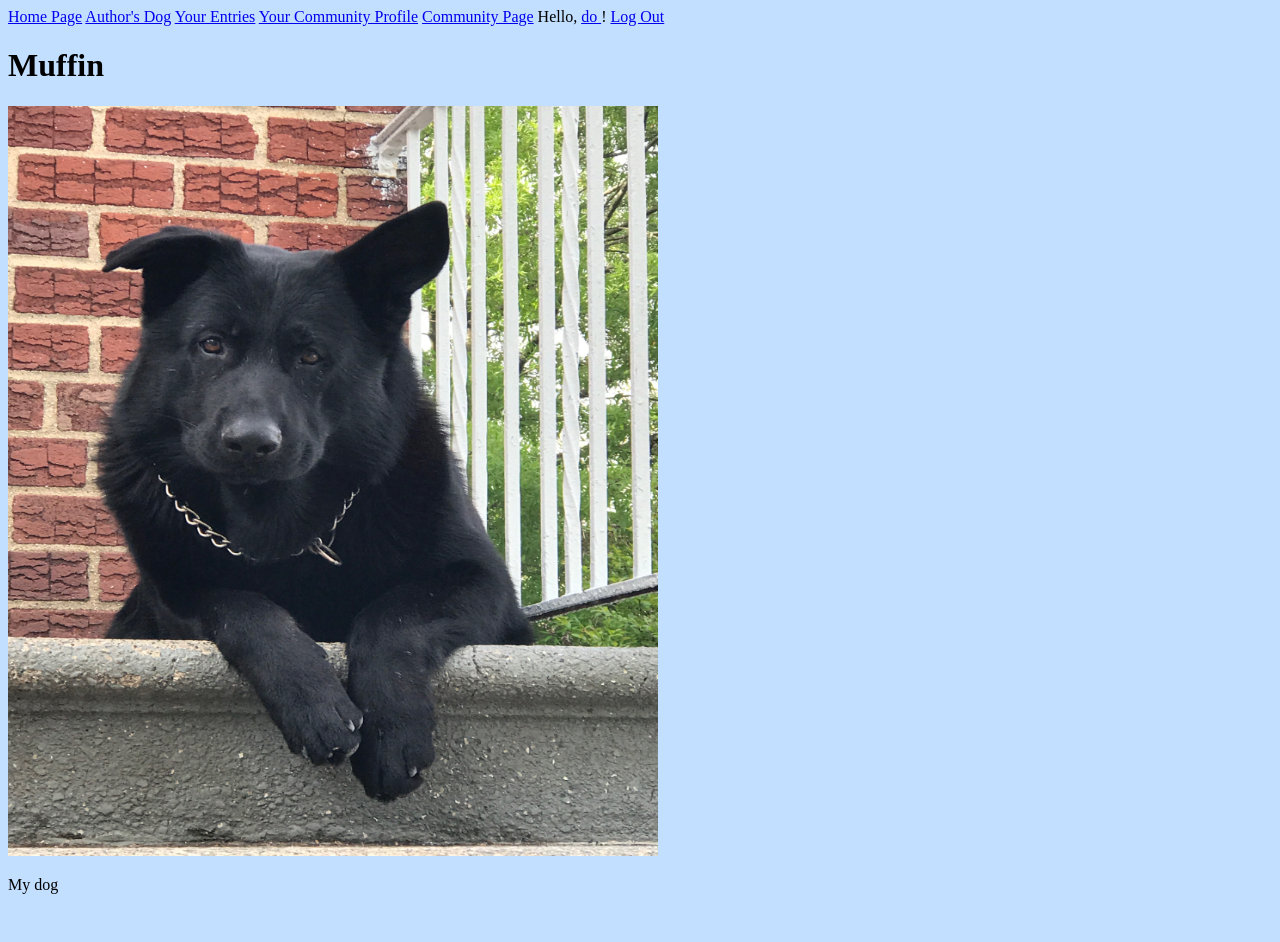
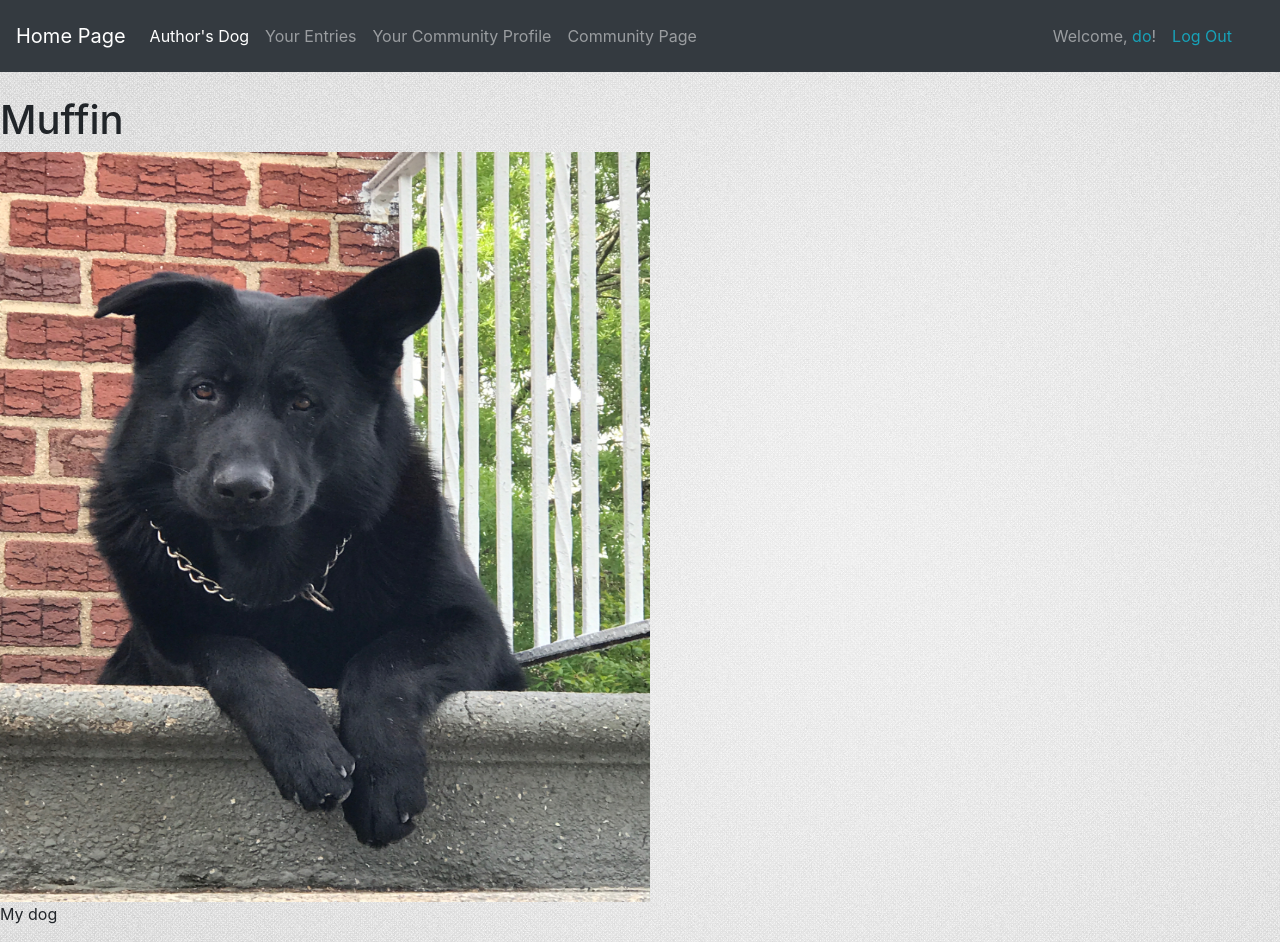
Before and after one commit to JustinDo720/pet_share_project, a Django app: page /authors_dog in a window 1280 px wide. Before the commit the page ends 894 px from the top, so only its background shows below. Run offline with Django 3.2, Linux system fonts and the light colour scheme; a user stored in the database is signed in; some libraries are stand-ins or nearby versions.

Commit message:
Styled the base.html. Changed the background, added a navbar and also made a dropdown when window is resized

```diff
--- a/test_dog/settings.py
+++ b/test_dog/settings.py
@@ -142,4 +142,3 @@ REST_FRAMEWORK = {
 }
 
 LOGIN_REDIRECT_URL = '/'
-LOGIN_URL = 'login'
--- /dev/null
+++ b/test_dog_app/static/test_dog_app/style.css
@@ -0,0 +1,3 @@
+body{
+    background: white url('background_image.jpg');
+}
--- a/test_dog_app/templates/base.html
+++ b/test_dog_app/templates/base.html
@@ -1,23 +1,59 @@
+{% load static %}
+
 <!DOCTYPE html>
 <html lang="en">
 
-<body style="background-color:#C2DFFF;">
-    <a href="{% url 'test_dog_app:index' %}">Home Page</a>
-    <a href="{% url 'test_dog_app:authors_dog' %}">Author's Dog</a>
-    <a href="{% url 'test_dog_app:user_entries' %}">Your Entries</a>
-    <a href="{% url 'test_dog_app:community_profile' %}">Your Community Profile</a>
-    <a href="{% url 'test_dog_app:community_page' %}">Community Page</a>
+<!-- Bootstrap requirements (CDN)-->
+    <link rel="stylesheet" href="https://stackpath.bootstrapcdn.com/bootstrap/4.4.1/css/bootstrap.min.css"
+          integrity="sha384-Vkoo8x4CGsO3+Hhxv8T/Q5PaXtkKtu6ug5TOeNV6gBiFeWPGFN9MuhOf23Q9Ifjh" crossorigin="anonymous">
+    <meta charset="utf-8">
+    <meta name="viewport" content="width=device-width, initial-scale=1, shrink-to-fit=no">
 
+    <script src="https://code.jquery.com/jquery-3.4.1.slim.min.js"
+            integrity="sha384-J6qa4849blE2+poT4WnyKhv5vZF5SrPo0iEjwBvKU7imGFAV0wwj1yYfoRSJoZ+n"
+            crossorigin="anonymous"></script>
+    <script src="https://cdn.jsdelivr.net/npm/popper.js@1.16.0/dist/umd/popper.min.js"
+            integrity="sha384-Q6E9RHvbIyZFJoft+2mJbHaEWldlvI9IOYy5n3zV9zzTtmI3UksdQRVvoxMfooAo"
+            crossorigin="anonymous"></script>
+    <script src="https://stackpath.bootstrapcdn.com/bootstrap/4.4.1/js/bootstrap.min.js"
+            integrity="sha384-wfSDF2E50Y2D1uUdj0O3uMBJnjuUD4Ih7YwaYd1iqfktj0Uod8GCExl3Og8ifwB6"
+            crossorigin="anonymous"></script>
+<head>
+    <title>
+        My site
+    </title>
+</head>
 
+<body> <!--style="background-color:#C2DFFF;" -->
+    <link rel="stylesheet" type="text/css" href="{% static 'test_dog_app/style.css' %}" />
+    <nav class="navbar navbar-expand-lg navbar-dark bg-dark mb-4">
+        <a class= 'navbar-brand' href="{% url 'test_dog_app:index' %}">Home Page</a>
+        <button class="navbar-toggler" type="button" data-toggle="collapse" data-target="#navbarNavAltMarkup"
+                aria-controls="navbarNavAltMarkup" aria-expanded="false" aria-label="Toggle navigation">
+            <span class="navbar-toggler-icon"></span>
+        </button>
+        <div class="collapse navbar-collapse" id="navbarNavAltMarkup">
+            <div class="navbar-nav">
+            <a class= 'nav-item nav-link active' href="{% url 'test_dog_app:authors_dog' %}">
+                Author's Dog <span class="sr-only"></span>
+            </a>
+            <a class= 'nav-item nav-link' href="{% url 'test_dog_app:user_entries' %}">Your Entries</a>
+            <a class= 'nav-item nav-link' href="{% url 'test_dog_app:community_profile' %}">Your Community Profile</a>
+            <a class= 'nav-item nav-link' href="{% url 'test_dog_app:community_page' %}">Community Page</a>
+            </div>
+            <div class="navbar ml-auto">
                 {% if user.is_authenticated %}
-    Hello, <a href="{% url 'users:user_profile' user.id %}"> {{ user }} </a>!
-    <a href="{% url 'users:logout' %}">Log Out</a>
-
+                     <span class="navbar-text">
+                         Welcome, <a class= 'text-info' href="{% url 'users:user_profile' user.id %}"> {{ user }}</a>!
+                    </span>
+                    <a class= 'nav-link text-info' href="{% url 'users:logout' %}">Log Out</a>
                 {% else %}
-    <a href="{% url 'users:login' %}">Log In</a>
-    <a href="{% url 'users:register' %}">Register</a>
-
+                    <a class= 'nav-link text-info' href="{% url 'users:login' %}">Log In</a>
+                    <a class= 'nav-link text-info' href="{% url 'users:register' %}">Register</a>
                 {% endif %}
+            </div>
+        </div>
+    </nav>
 
     {% if messages %}
         {% for message in messages %}
@@ -26,9 +62,7 @@
             </div>
         {% endfor %}
     {% endif %}
-
     {% block content %}
     {% endblock content %}
-
 </body>
 </html>
--- a/test_dog_app/views.py
+++ b/test_dog_app/views.py
@@ -195,6 +195,7 @@ def share_dog(request, dog_id):
     return render(request, 'share_dog.html',content)
 
 
+@login_required
 def community_profile(request):
     dog_name = DogName.objects.filter(owner=request.user.id, share=True).order_by('-shared_date')
     entries = Entry.objects.filter(share=True).order_by('-shared_date')
--- a/users/urls.py
+++ b/users/urls.py
@@ -5,7 +5,7 @@ from . import views
 app_name = 'users'
 
 urlpatterns = [
-    path('', include('django.contrib.auth.urls')), # This adds all that urls that deal with login and out
+    path('accounts/', include('django.contrib.auth.urls')), # This adds all that urls that deal with login and out
     path('register/', views.register, name='register'),
     path('user_profile/<int:user_id>/', views.user_profile, name='user_profile'),
     path('edit_user_profile/<int:user_id>/', views.edit_user_profile, name='edit_user_profile'),
```
Also changed, not shown: db.sqlite3, test_dog_app/static/test_dog_app/background_image.jpg (added). Lines whose indentation alone changed are shown as unchanged.
